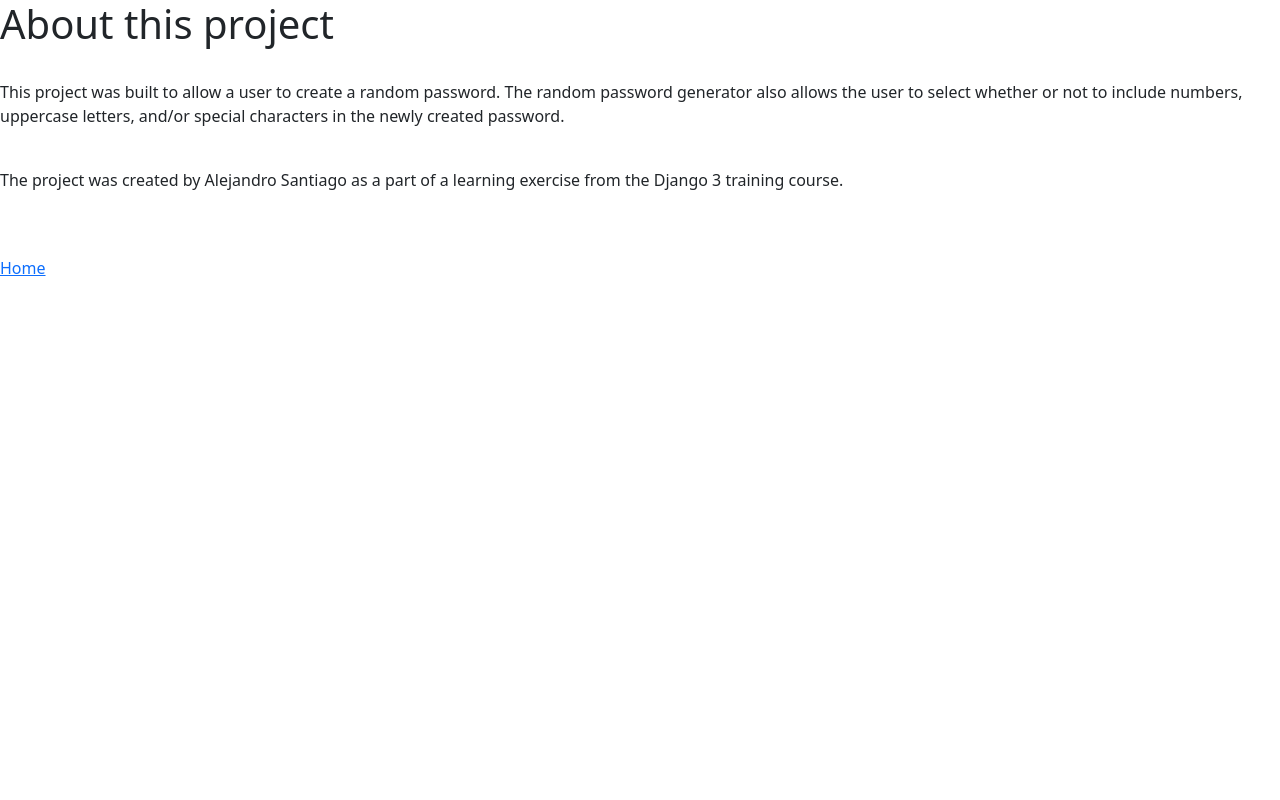
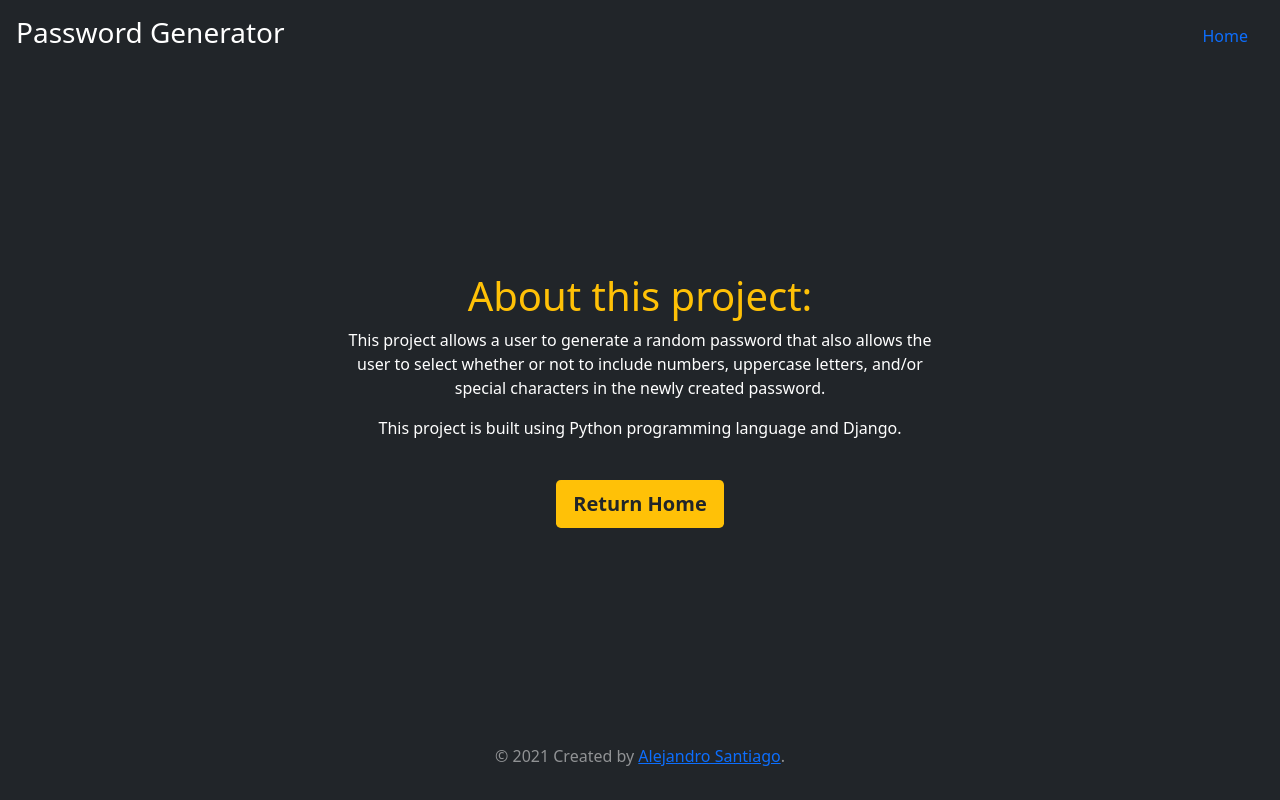
Before and after one commit to CubanFireball81/django3-password-generator, a Django app: page /about/ in a window 1280 px wide. Run offline with Django 3.2, Linux system fonts and the light colour scheme.

Commit message:
Updates to Front-End of App.

```diff
--- a/generator/templates/generator/about.html
+++ b/generator/templates/generator/about.html
@@ -1,11 +1,40 @@
-<link href="https://cdn.jsdelivr.net/npm/bootstrap@5.1.3/dist/css/bootstrap.min.css" rel="stylesheet" integrity="sha384-1BmE4kWBq78iYhFldvKuhfTAU6auU8tT94WrHftjDbrCEXSU1oBoqyl2QvZ6jIW3" crossorigin="anonymous">
+<link href="https://cdn.jsdelivr.net/npm/bootstrap@5.1.3/dist/css/bootstrap.min.css" rel="stylesheet"
+    integrity="sha384-1BmE4kWBq78iYhFldvKuhfTAU6auU8tT94WrHftjDbrCEXSU1oBoqyl2QvZ6jIW3" crossorigin="anonymous" />
 
-<h1>About this project</h1>
-<br>
-<p>This project was built to allow a user to create a random password.
-The random password generator also allows the user to select whether or not to include numbers, uppercase letters, and/or special characters in the newly created password.</p>
-<br>
-<p>The project was created by Alejandro Santiago as a part of a learning exercise from the Django 3 training course.</p>
-<br>
-<br>
-<a href="{% url 'home' %}">Home</a>
+<body class="d-flex h-100 text-center text-white bg-dark">
+    <div class="cover-container d-flex w-100 h-100 p-3 mx-auto flex-column">
+        <header class="mb-auto">
+            <div>
+                <h3 class="float-md-start mb-0">Password Generator</h3>
+                <nav class="nav nav-masthead justify-content-center float-md-end">
+                    <a class="nav-link active" aria-current="page" href="{% url 'home' %}">Home</a>
+                </nav>
+            </div>
+        </header>
+
+        <main class="px-3 align-self-center w-50">
+            <div class="containter text-center">
+                <h1 class="text-warning">About this project:</h1>
+                <p>
+                    This project allows a user to generate a random password that also allows the user to select whether or not to include
+                    numbers, uppercase letters, and/or special characters in the newly created password.
+                </p>
+                <p>
+                    This project is built using Python programming language and Django.
+                </p>
+                <br />
+                <a href="{% url 'home' %}" class="btn btn-lg fw-bold bg-warning">Return Home</a>
+            </div>
+        </main>
+
+        <footer class="mt-auto text-white-50">
+            <p>
+                &copy 2021 Created by
+                <a href="https://alejandrosantiago.dev/">Alejandro Santiago</a>.
+            </p>
+        </footer>
+    </div>
+</body>
+
+<h1></h1>
+<br />
```
Also changed, not shown: generator/templates/generator/home.html (+35 -9 lines), generator/templates/generator/password.html (+32 -7 lines).
